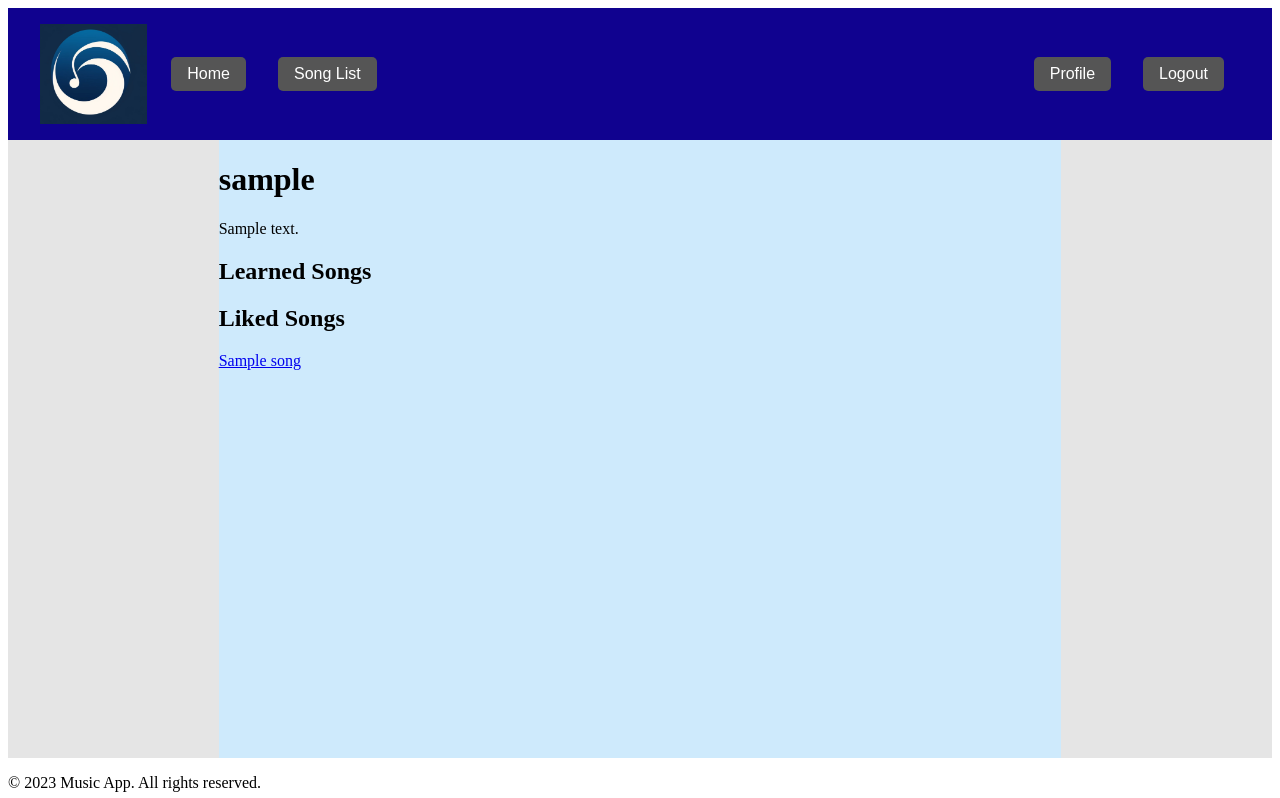
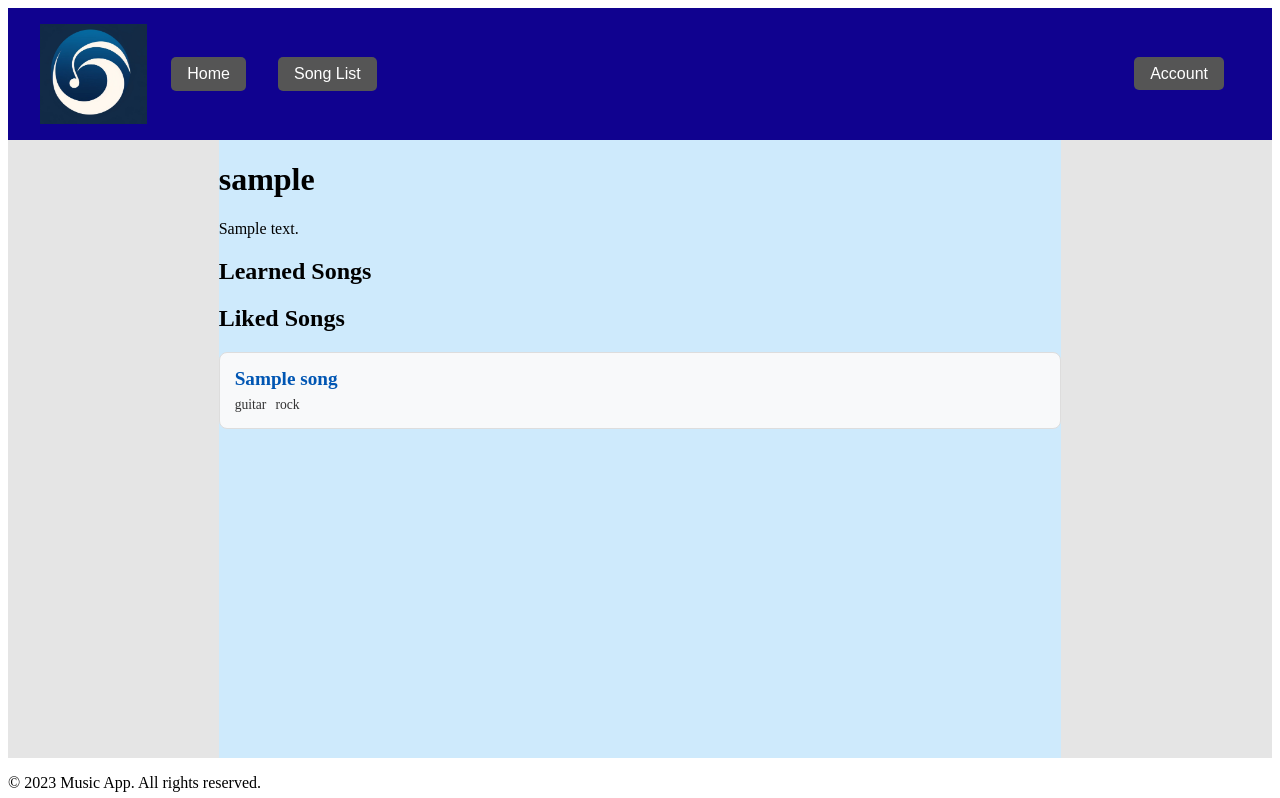
Before and after one commit to gunnar0022/cs3300_Django_Project, a Django app: page /user/1/ in a window 1280 px wide. Shown: the top 798 px of the page. Run offline with Django 4.2, Linux system fonts and the light colour scheme; a user stored in the database is signed in; tables that the repository leaves empty hold one stand-in row (values such as "Sample post"); some libraries are stand-ins or nearby versions.

Commit message:
Website looking nicer now. (thanks to boxes)

```diff
--- a/music_app/static/css/stylesheet.css
+++ b/music_app/static/css/stylesheet.css
@@ -141,3 +141,67 @@
                 font-size: 1.25rem; /* you can adjust this value */
             }
         }
+
+
+        .song-link-box {
+            display: block; /* Change to block for better control */
+            background-color: #f8f9fa; /* Light gray background */
+            border: 1px solid #ddd; /* Light gray border */
+            border-radius: 8px; /* Rounded corners */
+            padding: 15px; /* Padding inside the box */
+            margin: 10px 0; /* Vertical margin for spacing between boxes */
+            text-decoration: none; /* Removing underline from links */
+            color: #333; /* Dark text color */
+            transition: box-shadow 0.3s; /* Smooth transition for hover effect */
+        }
+
+        .song-link-box:hover {
+            box-shadow: 0 4px 8px rgba(0, 0, 0, 0.1); /* Subtle shadow on hover */
+        }
+
+        .song-link-box a {
+            color: #0056b3; /* Link color */
+            font-size: 1.2em; /* Larger font size for song name */
+            font-weight: bold; /* Bold font weight */
+            text-decoration: none; /* Removing underline */
+            display: block; /* Making the link a block element */
+            margin-bottom: 5px; /* Spacing between link and badges */
+        }
+
+        .song-link-box .badge {
+            font-size: 0.85em; /* Slightly smaller font size for badges */
+            margin-right: 5px; /* Spacing between badges */
+        }
+
+        /* Style for the dropdown container */
+        .nav-item.dropdown {
+            position: relative;
+        }
+
+        /* Dropdown Menu initially hidden */
+        .nav-item .dropdown-menu {
+            display: none;
+            position: absolute;
+            background-color: white;
+            min-width: 160px;
+            box-shadow: 0px 8px 16px 0px rgba(0,0,0,0.2);
+            z-index: 1;
+        }
+
+        /* Dropdown Menu visible on hover */
+        .nav-item.dropdown:hover .dropdown-menu {
+            display: block;
+        }
+
+        /* Dropdown items style */
+        .dropdown-menu a {
+            color: black;
+            padding: 12px 16px;
+            text-decoration: none;
+            display: block;
+        }
+
+        /* Hover color for dropdown items */
+        .dropdown-menu a:hover {
+            background-color: #ddd;
+        }
--- a/music_app/templates/music_app/base_template.html
+++ b/music_app/templates/music_app/base_template.html
@@ -27,11 +27,17 @@
         <!-- Sign In button on the far right -->
 
         {% if user.is_authenticated %}
-        <a class="nav-link" href="{% url 'user_detail' user.id %}">Profile</a>
-        <a class="nav-link" href="{% url 'logout' %}">Logout</a>
-    {% else %}
-        <a class="nav-link" href="{% url 'login' %}">Sign In</a>
-    {% endif %}
+            <!-- Custom Dropdown Menu -->
+            <div class="nav-item dropdown">
+                <a class="nav-link" href="#">Account</a>
+                <div class="dropdown-menu">
+                    <a href="{% url 'user_detail' user.id %}">Profile</a>
+                    <a href="{% url 'logout' %}">Logout</a>
+                </div>
+            </div>
+        {% else %}
+            <a class="nav-link" href="{% url 'login' %}">Sign In</a>
+        {% endif %}
 
 
     </nav>
@@ -59,5 +65,7 @@
         </div>
     </footer>
 
+
+
 </body>
 </html>
--- a/music_app/templates/music_app/user_detail.html
+++ b/music_app/templates/music_app/user_detail.html
@@ -20,10 +20,14 @@
 <div class="liked-songs">
     <h2>Liked Songs</h2>
     {% for song in userprofile.liked_songs.all %}
-        <div class="song-box">
-            <!-- Adjust the following line to link to your song detail view -->
-            <a href="{% url 'song_detail' song.id %}">{{ song.name }}</a>
+    <div class="song-link-box">
+        <a href="{% url 'song_detail' song.id %}">{{ song.name }}</a>
+        <div>
+            <span class="badge bg-secondary">{{ song.instrument }}</span>
+            <span class="badge bg-info">{{ song.genre }}</span>
         </div>
+    </div>
+
     {% empty %}
         <p>No liked songs yet.</p>
     {% endfor %}
```
Also changed, not shown: music_app/templates/music_app/index.html (+7 -2 lines), music_app/templates/music_app/song_list.html (+10 -4 lines).
